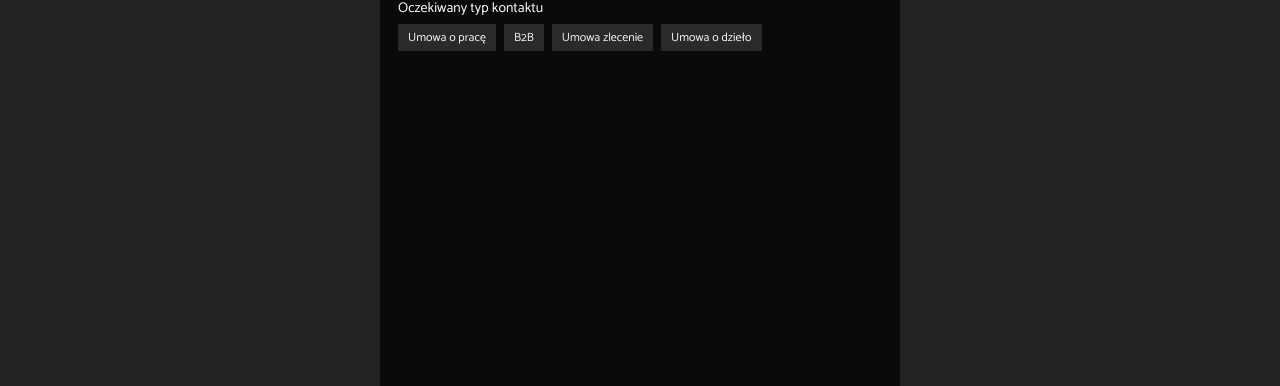
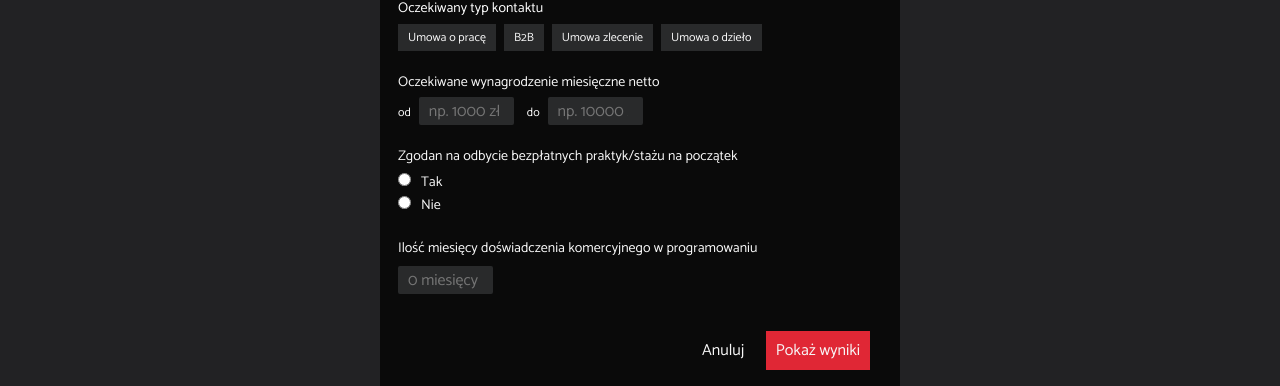
Before and after one commit to obrebskim/megakhh17-fe, a React (Create React App) app: page /students/filter in a window 1280 px wide. Shown: the part 554-940 px from the top of the page. Built offline with nearby package versions, Linux system fonts and the light colour scheme.

Commit message:
Added ExperiencePreference, FinancialPreference, RadioInputPreference, Experience components and updated FilterForm & Preference Button.

```diff
--- /dev/null
+++ b/src/Components/Common/Preference/Experience.tsx
@@ -0,0 +1,41 @@
+import React from "react";
+import styled from "styled-components";
+import Input from "../Input/Input";
+
+const Container = styled.div`
+  margin: 0 0 9px 18px;
+  font-size: 12px;
+  color: var(--fontColor);
+  & input {
+    margin-top: 3px;
+  }
+`;
+
+const PreferenceTitle = styled.span`
+  display: block;
+  height: 23px;
+  margin: 0 0 3px 0;
+  text-align: left;
+  font-size: 14px;
+`;
+
+interface Props {
+  text: string;
+  onChange: () => void;
+}
+
+export default function Experience({ text, onChange }: Props) {
+  return (
+    <Container>
+      <PreferenceTitle>{text}</PreferenceTitle>
+      <Input
+        type="number"
+        value=""
+        placeholder="0 miesięcy"
+        handleInputChange={onChange}
+        width="95px"
+        height="28px"
+      />
+    </Container>
+  );
+}
--- /dev/null
+++ b/src/Components/Common/Preference/FinancialPreference.tsx
@@ -0,0 +1,51 @@
+import React from "react";
+import styled from "styled-components";
+import Input from "../Input/Input";
+
+const Container = styled.div`
+  margin: 0 0 20px 18px;
+  font-size: 12px;
+  color: var(--fontColor);
+  & input {
+    margin: 0 13px 0 8px;
+  }
+`;
+
+const PreferenceTitle = styled.span`
+  display: block;
+  height: 23px;
+  margin: 0 0 3px 0;
+  text-align: left;
+  font-size: 14px;
+`;
+
+interface Props {
+  text: string;
+  onChange: () => void;
+}
+
+export default function FinancialPreference({ text, onChange }: Props) {
+  return (
+    <Container>
+      <PreferenceTitle>{text}</PreferenceTitle>
+      od
+      <Input
+        type="number"
+        value=""
+        placeholder="np. 1000 zł"
+        handleInputChange={onChange}
+        width="95px"
+        height="28px"
+      />
+      do
+      <Input
+        type="number"
+        value=""
+        placeholder="np. 10000 zł"
+        handleInputChange={onChange}
+        width="95px"
+        height="28px"
+      />
+    </Container>
+  );
+}
--- /dev/null
+++ b/src/Components/Common/Preference/InternshipPreference.tsx
@@ -0,0 +1,51 @@
+import React from "react";
+import styled from "styled-components";
+import RadioInputPreference from "./RadioInputPreference";
+
+const Container = styled.div`
+  display: flex;
+  flex-direction: column;
+  align-content: center;
+  margin: 0 0 20px 18px;
+  font-size: 12px;
+  color: var(--fontColor);
+  & input {
+    margin: 0 10px 0 0;
+  }
+  & label {
+    font-size: 14px;
+  }
+`;
+
+const PreferenceTitle = styled.span`
+  display: block;
+  height: 23px;
+  margin: 0 0 3px 0;
+  text-align: left;
+  font-size: 14px;
+`;
+
+interface Props {
+  text: string;
+  onChange: () => void;
+}
+
+export default function InternshipPreference({ text, onChange }: Props) {
+  return (
+    <Container>
+      <PreferenceTitle>{text}</PreferenceTitle>
+      <RadioInputPreference
+        text="Tak"
+        name="Yes"
+        value=""
+        handleInputChange={() => onChange}
+      />
+      <RadioInputPreference
+        text="Nie"
+        name="No"
+        value=""
+        handleInputChange={() => onChange}
+      />
+    </Container>
+  );
+}
--- a/src/Components/Common/Preference/PreferenceButton.tsx
+++ b/src/Components/Common/Preference/PreferenceButton.tsx
@@ -5,6 +5,7 @@ interface PropsTypes {
   text: string;
   onClick?: () => void;
   color: string;
+  className?: string;
 }
 
 const Container = styled.button`
@@ -14,11 +15,22 @@ const Container = styled.button`
   padding: 4px 10px;
   color: var(--fontColor);
   font-size: 12px;
+  cursor: pointer;
 `;
 
-export default function PreferenceButton({ text, onClick, color }: PropsTypes) {
+export default function PreferenceButton({
+  text,
+  onClick,
+  color,
+  className,
+}: PropsTypes) {
   return (
-    <Container color={color} type="button" onClick={onClick}>
+    <Container
+      color={color}
+      type="button"
+      onClick={onClick}
+      className={className}
+    >
       {text}
     </Container>
   );
--- /dev/null
+++ b/src/Components/Common/Preference/RadioInputPreference.tsx
@@ -0,0 +1,31 @@
+import React, { ChangeEvent } from "react";
+
+interface Props {
+  value: string;
+  name: string;
+  required?: boolean;
+  text: string;
+  handleInputChange: (e: ChangeEvent<HTMLInputElement>) => void;
+}
+
+export default function RadioInputPreference({
+  value,
+  name,
+  required,
+  text,
+  handleInputChange,
+}: Props) {
+  return (
+    <label htmlFor={name}>
+      <input
+        id={name}
+        type="radio"
+        name={name}
+        value={value}
+        onChange={handleInputChange}
+        required={required}
+      />
+      {text}
+    </label>
+  );
+}
--- a/src/Components/FilterForm/FilterForm.tsx
+++ b/src/Components/FilterForm/FilterForm.tsx
@@ -1,9 +1,12 @@
 import React from "react";
 import styled from "styled-components";
-/* import Button from "../Common/Button/Button"; */
 import EvaluationBlock from "../Common/Evaluation/EvaluationBlock";
 import WorkplacePreference from "../Common/Preference/WorkplacePreference";
 import ContactPreference from "../Common/Preference/ContactPreference";
+import FinancialPreference from "../Common/Preference/FinancialPreference";
+import InternshipPreference from "../Common/Preference/InternshipPreference";
+import Experience from "../Common/Preference/Experience";
+import PreferenceButton from "../Common/Preference/PreferenceButton";
 
 const Container = styled.div`
   position: absolute;
@@ -34,6 +37,21 @@ const Container = styled.div`
     color: #f7f7f7;
     border: none;
   }
+  & .cancel-btn {
+    position: absolute;
+    bottom: 19px;
+    left: 312px;
+    font-size: 16px;
+    padding: 6px 10px;
+  }
+  & .submit-btn {
+    position: absolute;
+    bottom: 19px;
+    right: 22px;
+    font-size: 16px;
+    padding: 6px 10px;
+    margin-left: 20px;
+  }
 `;
 
 const Header = styled.header``;
@@ -42,6 +60,8 @@ const Form = styled.form``;
 
 export default function FilterForm() {
   //  const [courseCompletionEvaluation, setCourseCompletionEvaluation] = useState<number>(0);
+
+  const handleInputChange = () => {};
 
   return (
     <Container>
@@ -58,6 +78,28 @@ export default function FilterForm() {
         <EvaluationBlock text="Ocena pracy w zespole Scrum" />
         <WorkplacePreference text="Preferowane miejsce pracy" />
         <ContactPreference text="Oczekiwany typ kontaktu" />
+        <FinancialPreference
+          text="Oczekiwane wynagrodzenie miesięczne netto"
+          onChange={handleInputChange}
+        />
+        <InternshipPreference
+          text="Zgodan na odbycie bezpłatnych praktyk/stażu na początek"
+          onChange={handleInputChange}
+        />
+        <Experience
+          text="Ilość miesięcy doświadczenia komercyjnego w programowaniu"
+          onChange={handleInputChange}
+        />
+        <PreferenceButton
+          text="Anuluj"
+          color="#0a0a0a"
+          className="cancel-btn"
+        />
+        <PreferenceButton
+          text="Pokaż wyniki"
+          color="#E02735"
+          className="submit-btn"
+        />
       </Form>
     </Container>
   );
```
